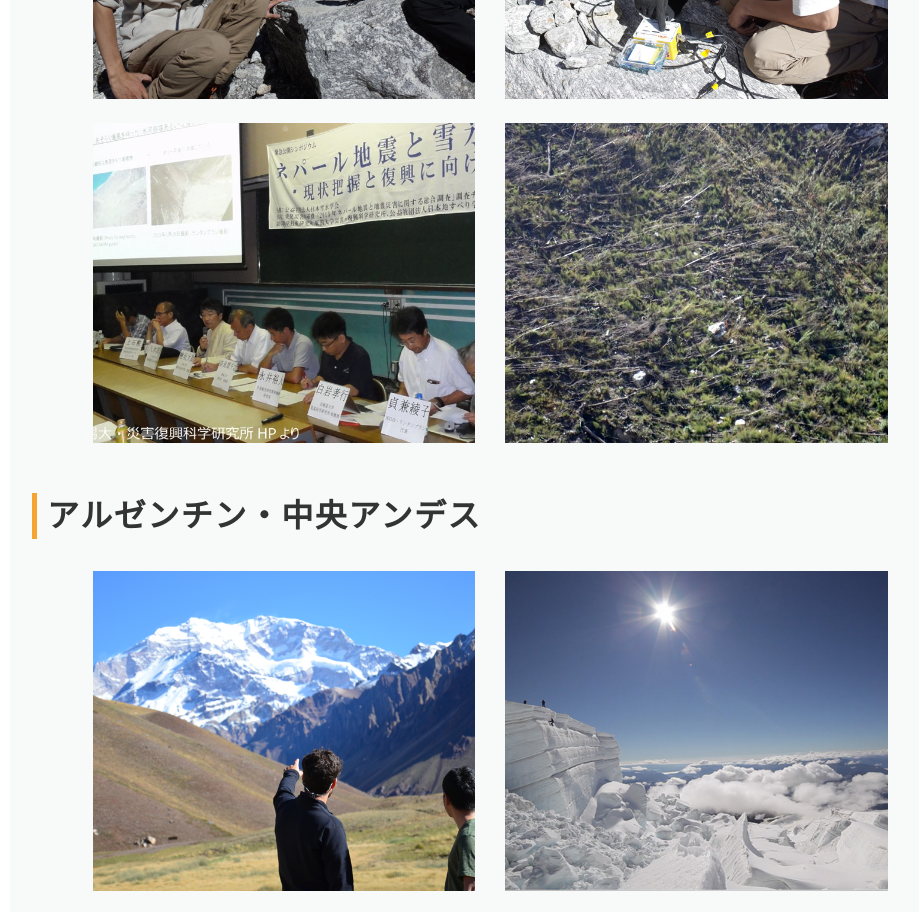
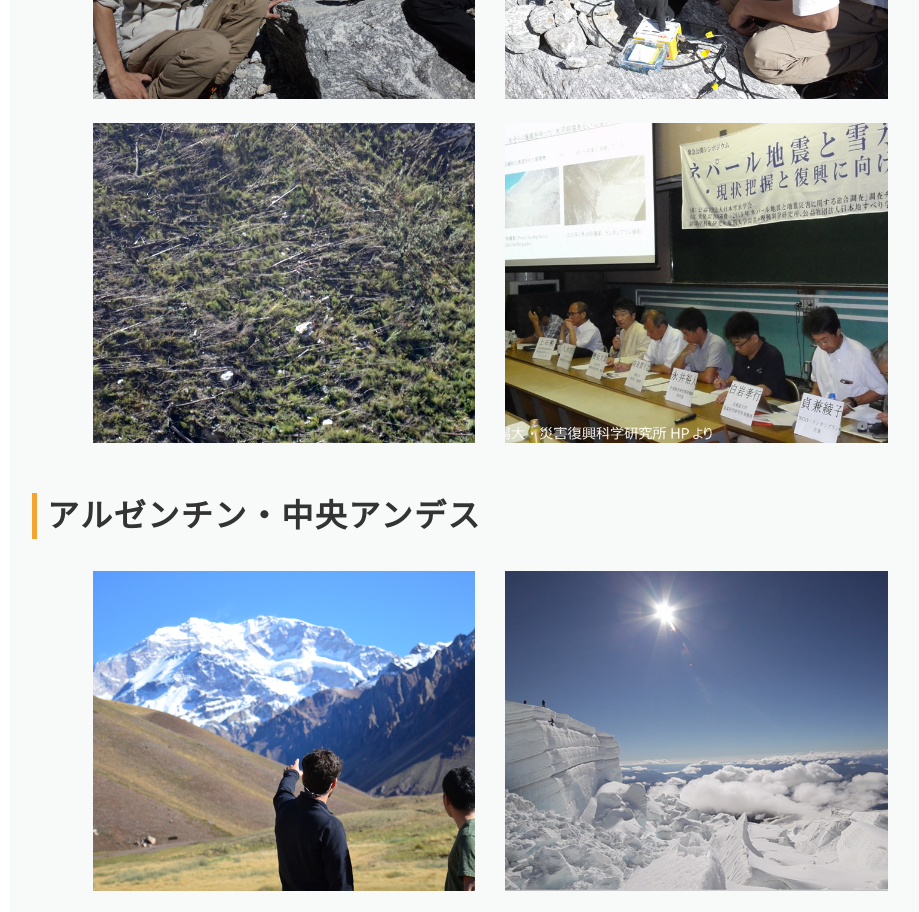
Before and after one commit to narama-lab/overseas, a plain HTML site: page index.html in a window 1280 px wide. Shown: the part 5360-6272 px from the top of the page, without its empty margins (150-1069 px from the left). Drawn offline with nearby package versions, Linux system fonts and the light colour scheme.

Commit message:
Update index.html

```diff
--- a/index.html
+++ b/index.html
@@ -54,8 +54,8 @@
 				<img src="Nn6.jpg" alt="ネパール" class="col-lg-5 col-sm-10 offset-lg-0 offset-sm-1 mt-4">
 				<img src="Nn8.jpg" alt="ネパール" class="col-lg-5 col-sm-10 offset-1 mt-4">
 				<img src="Nn9.jpg" alt="ネパール" class="col-lg-5 col-sm-10 offset-lg-0 offset-sm-1 mt-4">
-				<img src="Nn10.jpg" alt="ネパール" class="col-lg-5 col-sm-10 offset-1 mt-4">
-				<img src="Nn11.jpg" alt="ネパール" class="col-lg-5 col-sm-10 offset-lg-0 offset-sm-1 mt-4">
+				<img src="Nn11.jpg" alt="ネパール" class="col-lg-5 col-sm-10 offset-1 mt-4">
+				<img src="Nn10.jpg" alt="ネパール" class="col-lg-5 col-sm-10 offset-lg-0 offset-sm-1 mt-4">
 			</div>
 			<h1>アルゼンチン・中央アンデス</h1>
 			<div class="row">
```
